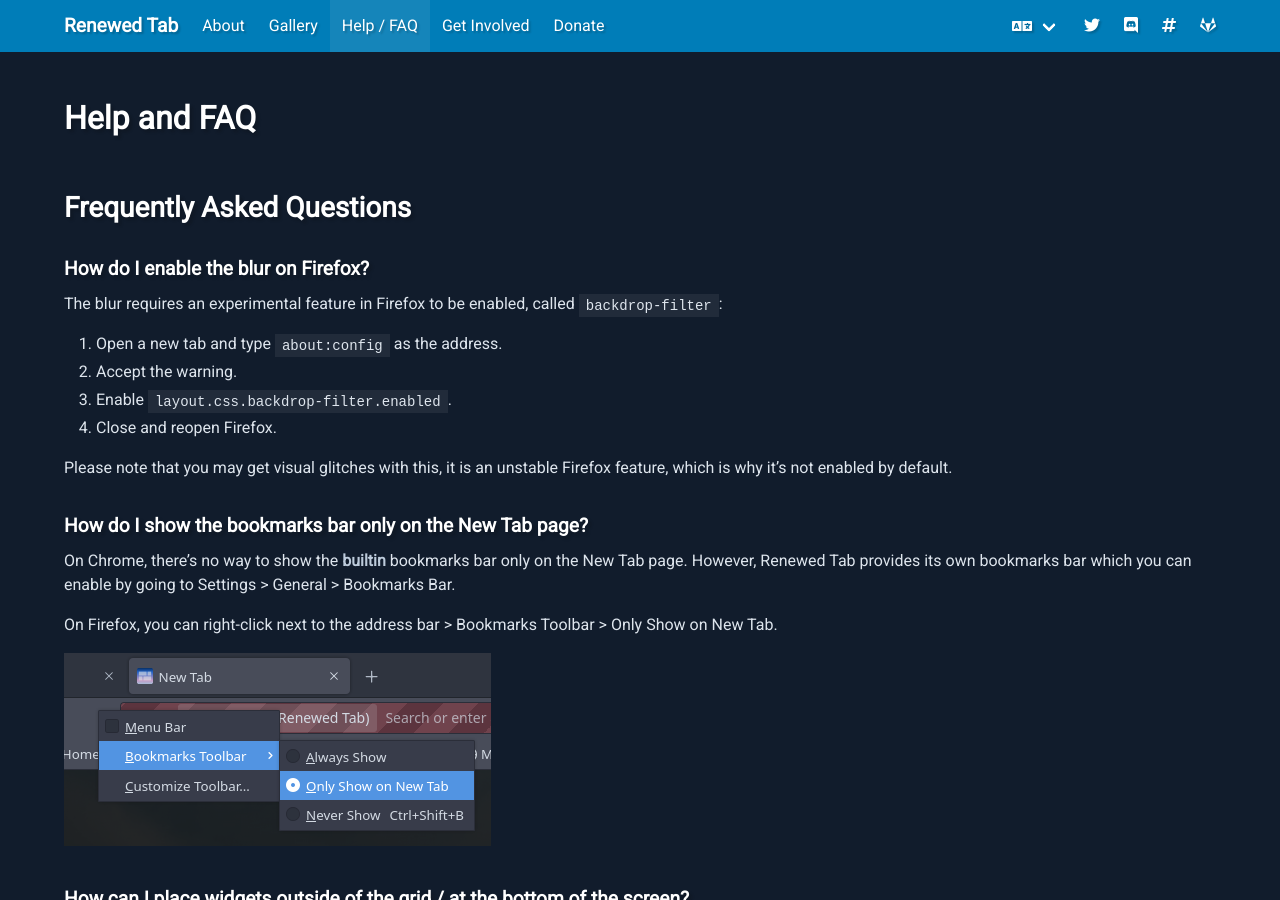
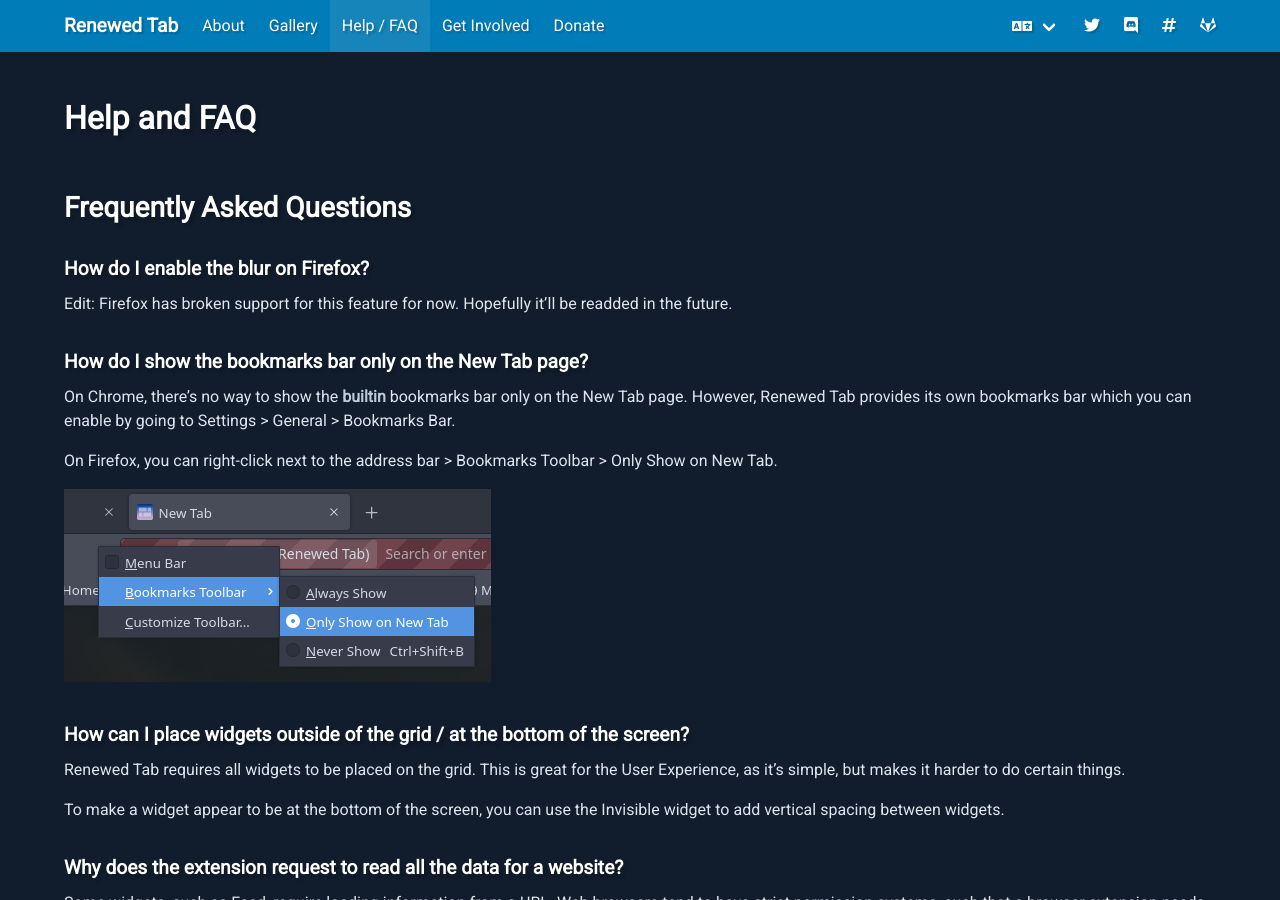
Before and after one commit to rubenwardy/renewedtab_website, a Jekyll site: the page built from en/help.md, in a window 1280 px wide and 900 px high. Built offline with Jekyll 4.4.1, drawn with Linux system fonts in a browser that asks for light colours.

Commit message:
Update help on Firefox blurs

```diff
--- a/en/help.md
+++ b/en/help.md
@@ -11,7 +11,10 @@
 
 ### How do I enable the blur on Firefox?
 
-The blur requires an experimental feature in Firefox to be enabled, called
+Edit: Firefox has broken support for this feature for now.
+Hopefully it'll be readded in the future.
+
+<!-- The blur requires an experimental feature in Firefox to be enabled, called
 `backdrop-filter`:
 
 1. Open a new tab and type `about:config` as the address.
@@ -20,7 +23,7 @@
 4. Close and reopen Firefox.
 
 Please note that you may get visual glitches with this, it is an unstable
-Firefox feature, which is why it's not enabled by default.
+Firefox feature, which is why it's not enabled by default. -->
 
 ### How do I show the bookmarks bar only on the New Tab page?
 
```
